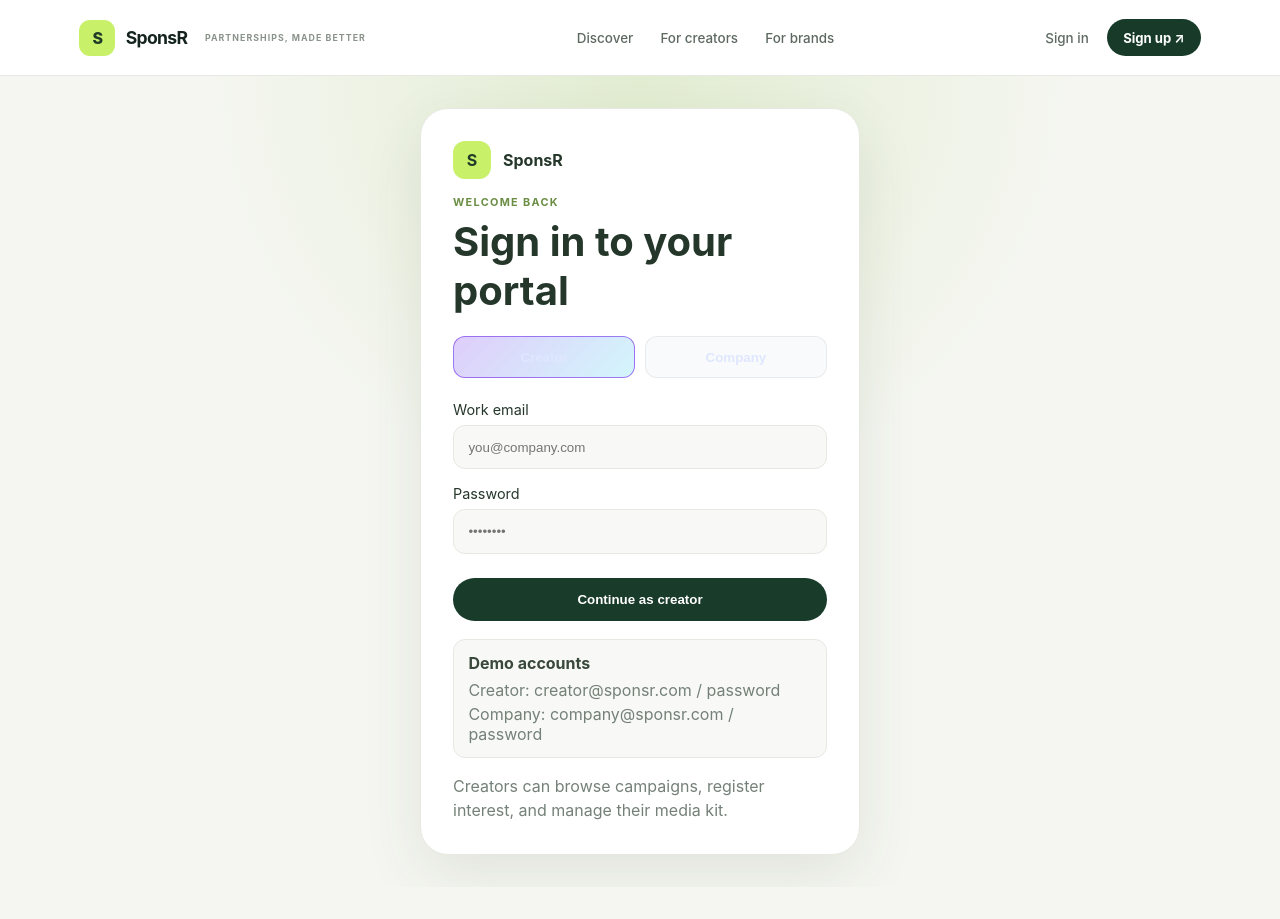
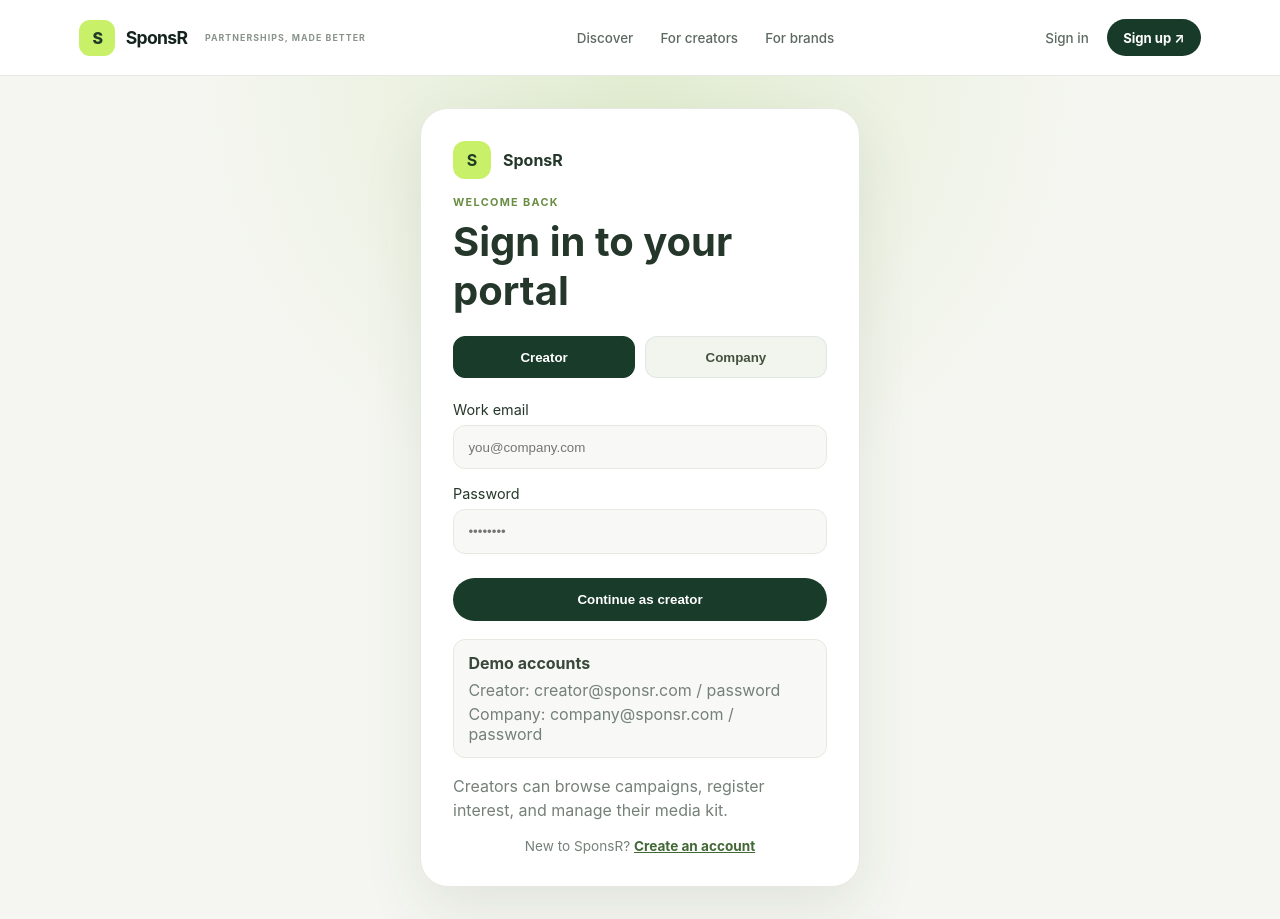
Before and after one commit to conorsheil1-lang/SponsR, an Angular app in the folder SponsR/: page /login in a window 1280 px wide. Before the commit the page ends 887 px from the top, so only its background shows below. Built offline with nearby package versions, Linux system fonts and the light colour scheme.

Commit message:
sign up page

```diff
--- a/SponsR/src/app/app.html
+++ b/SponsR/src/app/app.html
@@ -17,7 +17,7 @@
       <button class="sign-up-link sign-out-button" type="button" (click)="signOut()">Sign out</button>
     } @else {
       <a class="sign-in-link" routerLink="/login">Sign in</a>
-      <a class="sign-up-link" routerLink="/login">Sign up <span aria-hidden="true">↗</span></a>
+      <a class="sign-up-link" routerLink="/signup">Sign up <span aria-hidden="true">↗</span></a>
     }
   </div>
 </header>
--- a/SponsR/src/app/app.routes.ts
+++ b/SponsR/src/app/app.routes.ts
@@ -11,10 +11,12 @@ import { PortalSelectionComponent } from './features/portal-selection/portal-sel
 import { LoginComponent } from './features/login/login';
 import { LandingComponent } from './features/landing/landing';
 import { requireAccountType, requireSession } from './core/session.guard';
+import { SignupComponent } from './features/signup/signup';
 
 export const routes: Routes = [
   { path: '', component: LandingComponent, pathMatch: 'full' },
   { path: 'login', component: LoginComponent },
+  { path: 'signup', component: SignupComponent },
   { path: 'overview', component: OverviewComponent, canActivate: [requireSession] },
   { path: 'portals', component: PortalSelectionComponent, canActivate: [requireSession] },
   { path: 'creator', component: CreatorPortalComponent, canActivate: [requireAccountType('creator')] },
--- a/SponsR/src/app/app.ts
+++ b/SponsR/src/app/app.ts
@@ -24,7 +24,7 @@ export class App {
   }
 
   private isPublicRoute(url: string): boolean {
-    return url === '/' || url.startsWith('/login') || url.startsWith('/discovery');
+    return url === '/' || url.startsWith('/login') || url.startsWith('/signup') || url.startsWith('/discovery');
   }
 
   protected signOut(): void {
--- a/SponsR/src/app/features/login/login.ts
+++ b/SponsR/src/app/features/login/login.ts
@@ -1,6 +1,6 @@
 import { Component, signal } from '@angular/core';
 import { FormsModule } from '@angular/forms';
-import { Router } from '@angular/router';
+import { Router, RouterLink } from '@angular/router';
 import { AccountType, SessionService } from '../../core/session.service';
 
 type MockUser = {
@@ -18,7 +18,7 @@ const MOCK_USERS: MockUser[] = [
 @Component({
   selector: 'app-login',
   standalone: true,
-  imports: [FormsModule],
+  imports: [FormsModule, RouterLink],
   template: `
     <main class="auth-screen">
       <section class="auth-card">
@@ -78,6 +78,7 @@ const MOCK_USERS: MockUser[] = [
         <p class="helper-text">
           {{ selectedType() === 'creator' ? 'Creators can browse campaigns, register interest, and manage their media kit.' : 'Companies can discover sponsorship candidates and start new campaigns.' }}
         </p>
+        <p class="switch-auth">New to SponsR? <a routerLink="/signup">Create an account</a></p>
       </section>
     </main>
   `,
@@ -148,8 +149,8 @@ const MOCK_USERS: MockUser[] = [
 
       .account-picker button {
         border: 1px solid rgba(148, 163, 184, 0.18);
-        background: rgba(148, 163, 184, 0.06);
-        color: #dfe7ff;
+        background: #f2f5ee;
+        color: #44523f;
         border-radius: 12px;
         padding: 0.8rem 0.9rem;
         cursor: pointer;
@@ -157,8 +158,21 @@ const MOCK_USERS: MockUser[] = [
       }
 
       .account-picker .active {
-        background: linear-gradient(135deg, rgba(124, 58, 237, 0.25), rgba(34, 211, 238, 0.2));
-        border-color: rgba(124, 58, 237, 0.65);
+        background: #193b2a;
+        border-color: #193b2a;
+        color: #fff;
+      }
+
+      .switch-auth {
+        margin: 1rem 0 0;
+        color: #748078;
+        font-size: 0.85rem;
+        text-align: center;
+      }
+
+      .switch-auth a {
+        color: #426836;
+        font-weight: 650;
       }
 
       .login-form {
--- /dev/null
+++ b/SponsR/src/app/features/signup/signup.ts
@@ -0,0 +1,297 @@
+import { Component, signal } from '@angular/core';
+import { FormsModule } from '@angular/forms';
+import { Router, RouterLink } from '@angular/router';
+import { AccountType, SessionService } from '../../core/session.service';
+
+@Component({
+  selector: 'app-signup',
+  standalone: true,
+  imports: [FormsModule, RouterLink],
+  template: `
+    <main class="auth-screen">
+      <section class="auth-card">
+        <div class="brand-row">
+          <div class="brand-mark" aria-hidden="true">S</div>
+          <span>SponsR</span>
+        </div>
+
+        <div class="intro">
+          <p class="eyebrow">A good place to start</p>
+          <h1>Create your account</h1>
+        </div>
+
+        <div class="account-picker" role="group" aria-label="Choose your account type">
+          <button
+            type="button"
+            [class.active]="selectedType() === 'creator'"
+            [attr.aria-pressed]="selectedType() === 'creator'"
+            (click)="selectedType.set('creator')"
+          >
+            I’m a creator
+          </button>
+          <button
+            type="button"
+            [class.active]="selectedType() === 'company'"
+            [attr.aria-pressed]="selectedType() === 'company'"
+            (click)="selectedType.set('company')"
+          >
+            I’m a company
+          </button>
+        </div>
+
+        <form class="signup-form" (ngSubmit)="createAccount()">
+          <label>
+            <span>{{ selectedType() === 'creator' ? 'Your name' : 'Company name' }}</span>
+            <input
+              type="text"
+              name="name"
+              [(ngModel)]="nameInput"
+              [placeholder]="selectedType() === 'creator' ? 'e.g. Maya Chen' : 'e.g. Northstar Labs'"
+              autocomplete="name"
+              required
+            />
+          </label>
+
+          <label>
+            <span>Email address</span>
+            <input
+              type="email"
+              name="email"
+              [(ngModel)]="emailInput"
+              placeholder="you@example.com"
+              autocomplete="email"
+              required
+            />
+          </label>
+
+          <label>
+            <span>Password <small>(at least 8 characters)</small></span>
+            <input
+              type="password"
+              name="password"
+              [(ngModel)]="passwordInput"
+              placeholder="Create a password"
+              autocomplete="new-password"
+              minlength="8"
+              required
+            />
+          </label>
+
+          @if (errorMessage()) {
+            <p class="error-message" role="alert">{{ errorMessage() }}</p>
+          }
+
+          <button class="submit-button" type="submit">Create {{ selectedType() }} account <span aria-hidden="true">↗</span></button>
+        </form>
+
+        <p class="prototype-note">This prototype keeps your sign-in for the current browser session.</p>
+        <p class="switch-auth">Already have an account? <a routerLink="/login">Sign in</a></p>
+      </section>
+    </main>
+  `,
+  styles: [
+    `
+      :host {
+        display: block;
+        min-height: calc(100vh - 76px);
+      }
+
+      .auth-screen {
+        min-height: calc(100vh - 76px);
+        display: grid;
+        place-items: center;
+        padding: 2rem;
+        background: radial-gradient(circle at top, rgba(201, 225, 167, 0.42), transparent 42%), #f5f6f1;
+      }
+
+      .auth-card {
+        width: min(100%, 460px);
+        padding: 2rem;
+        border: 1px solid #e6e9e1;
+        border-radius: 24px;
+        background: #fff;
+        box-shadow: 0 20px 60px rgba(48, 65, 43, 0.1);
+      }
+
+      .brand-row {
+        display: inline-flex;
+        align-items: center;
+        gap: 0.7rem;
+        margin-bottom: 1rem;
+        color: #25372a;
+        font-weight: 750;
+      }
+
+      .brand-mark {
+        width: 36px;
+        height: 36px;
+        display: grid;
+        place-items: center;
+        border-radius: 11px;
+        background: #c8f169;
+        color: #1f3b28;
+      }
+
+      .eyebrow {
+        margin: 0 0 0.45rem;
+        color: #6b8e45;
+        font-size: 0.66rem;
+        font-weight: 750;
+        letter-spacing: 0.12em;
+        text-transform: uppercase;
+      }
+
+      h1 {
+        margin: 0;
+        color: #25372a;
+        font-size: clamp(2rem, 4vw, 2.5rem);
+        letter-spacing: -0.06em;
+      }
+
+      .intro {
+        margin-bottom: 1.2rem;
+      }
+
+      .account-picker {
+        display: grid;
+        grid-template-columns: repeat(2, minmax(0, 1fr));
+        gap: 0.55rem;
+        margin-bottom: 1.2rem;
+      }
+
+      .account-picker button,
+      input {
+        border: 1px solid #e1e7dc;
+        border-radius: 11px;
+        background: #f8f9f6;
+        color: #39483b;
+        font: inherit;
+      }
+
+      .account-picker button {
+        padding: 0.75rem 0.65rem;
+        cursor: pointer;
+        font-size: 0.83rem;
+        font-weight: 650;
+      }
+
+      .account-picker button.active {
+        border-color: #193b2a;
+        background: #193b2a;
+        color: #fff;
+      }
+
+      .signup-form {
+        display: flex;
+        flex-direction: column;
+        gap: 0.85rem;
+      }
+
+      label {
+        display: flex;
+        flex-direction: column;
+        gap: 0.38rem;
+        color: #344437;
+        font-size: 0.8rem;
+        font-weight: 600;
+      }
+
+      label small {
+        color: #8a9488;
+        font-size: 0.68rem;
+        font-weight: 450;
+      }
+
+      input {
+        width: 100%;
+        padding: 0.78rem 0.85rem;
+        font-size: 0.83rem;
+      }
+
+      input:focus {
+        border-color: #91b26b;
+        outline: 3px solid rgba(145, 178, 107, 0.18);
+      }
+
+      .submit-button {
+        display: flex;
+        align-items: center;
+        justify-content: center;
+        gap: 0.5rem;
+        margin-top: 0.2rem;
+        padding: 0.85rem 1rem;
+        border: 0;
+        border-radius: 999px;
+        background: #193b2a;
+        color: #fff;
+        cursor: pointer;
+        font: inherit;
+        font-size: 0.85rem;
+        font-weight: 700;
+      }
+
+      .submit-button:hover {
+        background: #2b5a3e;
+      }
+
+      .error-message {
+        margin: 0;
+        color: #b33d3d;
+        font-size: 0.8rem;
+      }
+
+      .prototype-note,
+      .switch-auth {
+        margin: 0.9rem 0 0;
+        color: #748078;
+        font-size: 0.72rem;
+        line-height: 1.5;
+        text-align: center;
+      }
+
+      .switch-auth {
+        margin-top: 0.6rem;
+        font-size: 0.8rem;
+      }
+
+      .switch-auth a {
+        color: #426836;
+        font-weight: 700;
+      }
+
+      @media (max-width: 520px) {
+        .auth-screen {
+          padding: 1rem;
+        }
+
+        .auth-card {
+          padding: 1.4rem;
+        }
+      }
+    `
+  ]
+})
+export class SignupComponent {
+  readonly selectedType = signal<AccountType>('creator');
+  readonly nameInput = signal('');
+  readonly emailInput = signal('');
+  readonly passwordInput = signal('');
+  readonly errorMessage = signal('');
+
+  constructor(private readonly router: Router, private readonly session: SessionService) {}
+
+  createAccount(): void {
+    const name = this.nameInput().trim();
+    const email = this.emailInput().trim().toLowerCase();
+    const password = this.passwordInput();
+
+    if (!name || !email || password.length < 8) {
+      this.errorMessage.set('Enter your name, a valid email address, and a password with at least 8 characters.');
+      return;
+    }
+
+    this.errorMessage.set('');
+    this.session.signIn({ type: this.selectedType(), name, email });
+    void this.router.navigateByUrl(this.selectedType() === 'creator' ? '/creator' : '/company');
+  }
+}
--- a/SponsR/src/styles.css
+++ b/SponsR/src/styles.css
@@ -274,48 +274,63 @@ app-root .app-shell .main-panel app-media-kit .status {
   color: #527638;
 }
 
-.site-header ~ app-login .auth-screen {
+.site-header ~ :is(app-login, app-signup) .auth-screen {
   background: radial-gradient(circle at top, rgba(201, 225, 167, 0.42), transparent 42%), #f5f6f1;
 }
 
-.site-header ~ app-login .auth-card {
+.site-header ~ :is(app-login, app-signup) .auth-card {
   border-color: #e6e9e1;
   background: #fff;
   box-shadow: 0 20px 60px rgba(48, 65, 43, 0.1);
   color: #25372a;
 }
 
-.site-header ~ app-login :is(.brand-row, h1, label) {
+.site-header ~ :is(app-login, app-signup) :is(.brand-row, h1, label) {
   color: #25372a;
 }
 
-.site-header ~ app-login .brand-mark {
+.site-header ~ :is(app-login, app-signup) .brand-mark {
   background: #c8f169;
   color: #1f3b28;
 }
 
-.site-header ~ app-login .eyebrow {
+.site-header ~ :is(app-login, app-signup) .eyebrow {
   color: #6b8e45;
 }
 
-.site-header ~ app-login :is(.account-picker button, input, .demo-box) {
+.site-header ~ :is(app-login, app-signup) :is(.account-picker button, input, .demo-box) {
   border-color: #e6e9e1;
   background: #f8f9f6;
   color: #39483b;
 }
 
-.site-header ~ app-login .account-picker .active {
-  border-color: #a6c77d;
-  background: #edf3e4;
-  color: #35522f;
+.site-header ~ :is(app-login, app-signup) .account-picker button {
+  border-color: #dce4d6;
+  background: #f2f5ee;
+  color: #39483b;
 }
 
-.site-header ~ app-login .submit-button {
+.site-header ~ :is(app-login, app-signup) .account-picker button.active {
+  border-color: #193b2a;
+  background: #193b2a;
+  color: #fff;
+}
+
+.site-header ~ :is(app-login, app-signup) .account-picker button:focus-visible {
+  outline: 3px solid rgba(104, 143, 70, 0.35);
+  outline-offset: 2px;
+}
+
+.site-header ~ :is(app-login, app-signup) .submit-button {
   background: #193b2a;
 }
 
-.site-header ~ app-login :is(.helper-text, .demo-box span) {
+.site-header ~ :is(app-login, app-signup) :is(.helper-text, .demo-box span, .prototype-note, .switch-auth) {
   color: #748078;
+}
+
+.site-header ~ :is(app-login, app-signup) .switch-auth a {
+  color: #426836;
 }
 
 @media (max-width: 560px) {
```
Also changed, not shown: 2 other files (tests, documents, lock files or other folders).
